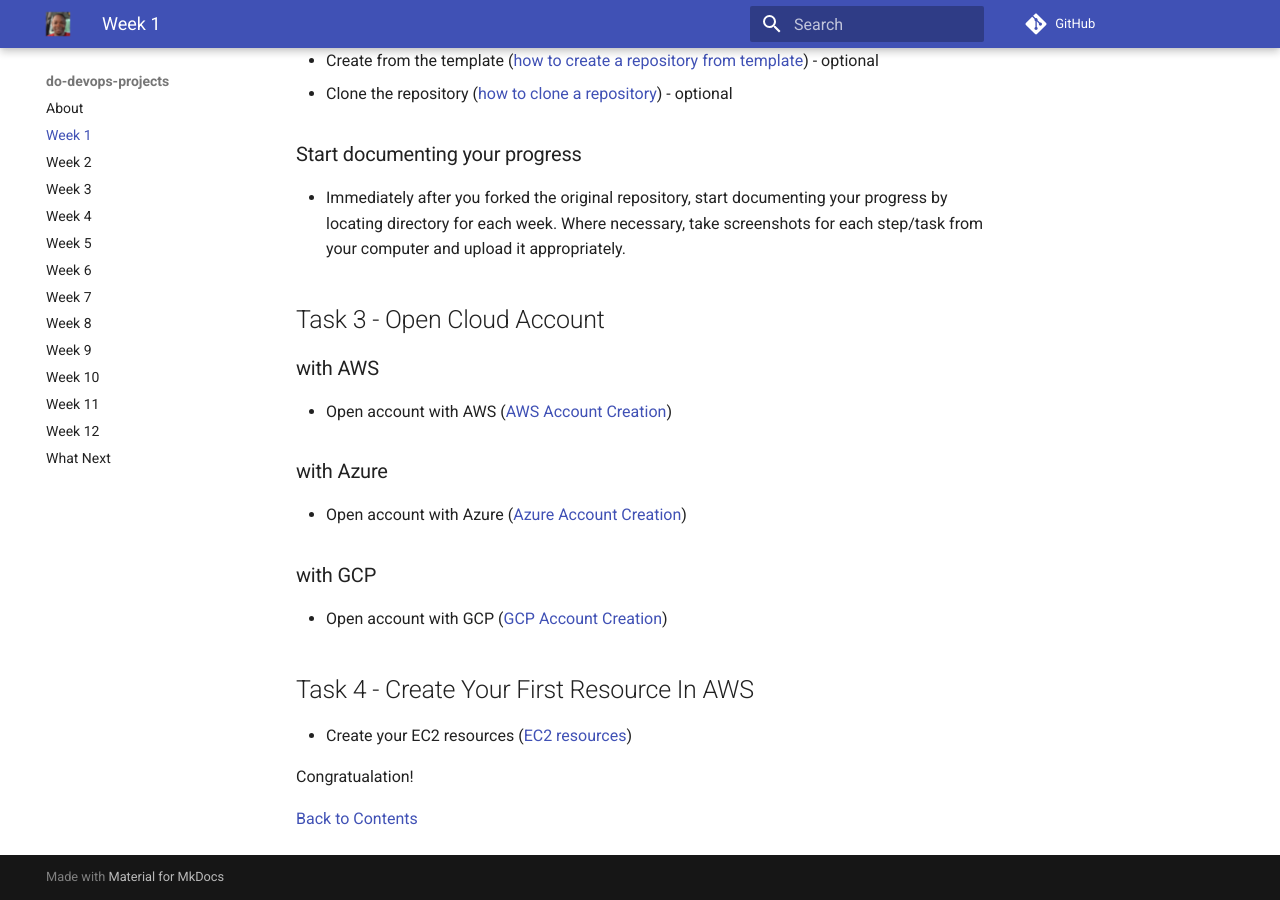
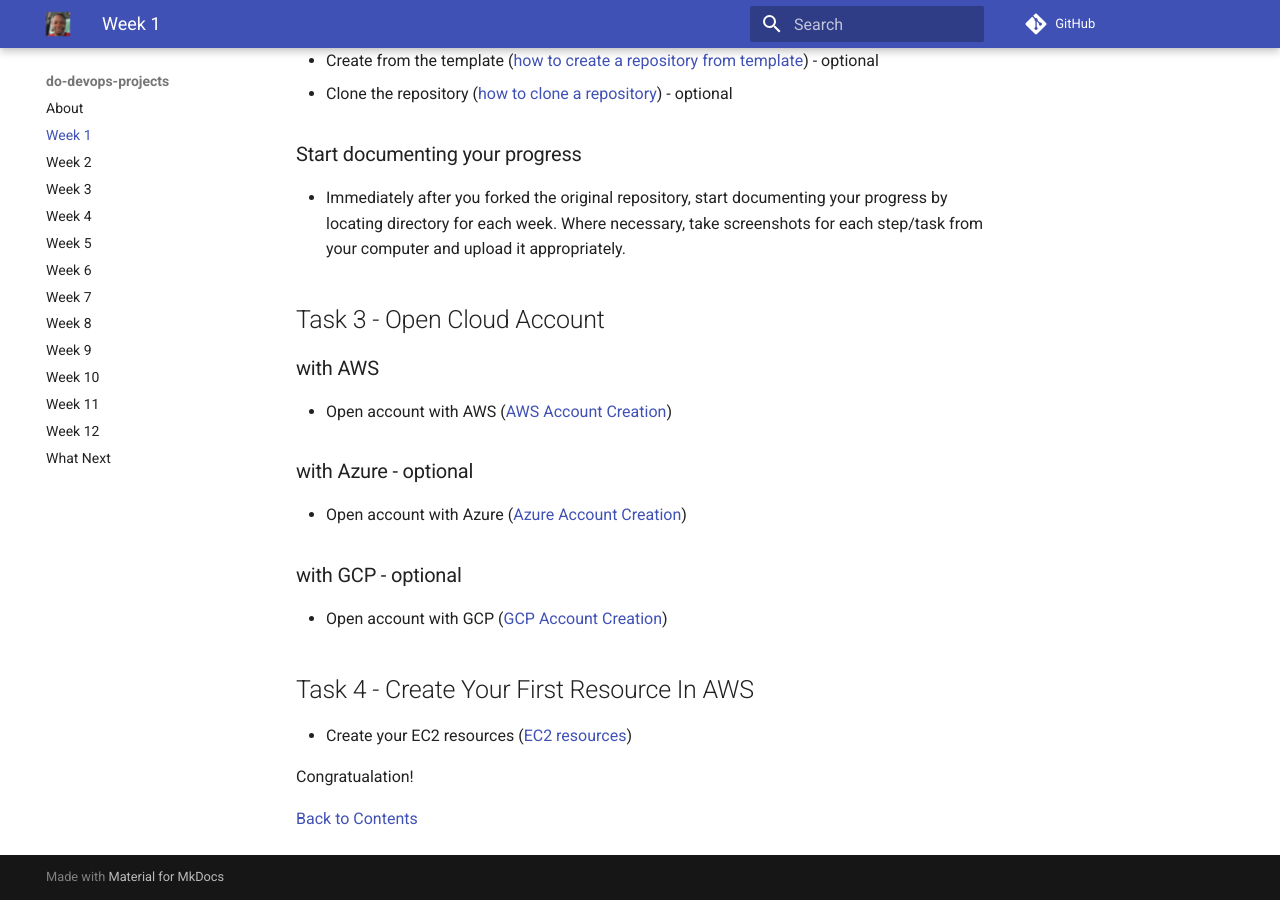
Before and after one commit to hellodeolu/don-labs, an MkDocs documentation site: the page built from docs/week1/week1.md, in a window 1280 px wide and 900 px high, scrolled down 3700 px. Built offline with MkDocs 1.6.1 and Material for MkDocs 9.7.7, drawn with Linux system fonts in a browser that asks for light colours; comment, search, counter and statistics services are not loaded.

Commit message:
redefine-wk1

```diff
--- a/docs/week1/week1.md
+++ b/docs/week1/week1.md
@@ -72,6 +72,8 @@ Dev(sec)Ops: simply put, everything you do to overcome the friction created by s
 
 [Back to Contents](#Contents)
 
+
+
 # HANDS-ON PROJECTS
 ## Task 1 - Setting up your machine/laptop
 ### basic installations
@@ -103,10 +105,10 @@ Dev(sec)Ops: simply put, everything you do to overcome the friction created by s
 ### with AWS
 - Open account with AWS ([AWS Account Creation](https://aws.amazon.com/console/))
 
-### with Azure
+### with Azure - optional
 - Open account with Azure ([Azure Account Creation](https://azure.microsoft.com/))
 
-### with GCP
+### with GCP - optional
 - Open account with GCP ([GCP Account Creation](https://console.cloud.google.com/freetrial/signup/tos?pli=1))
 
 ## Task 4 - Create Your First Resource In AWS
```
